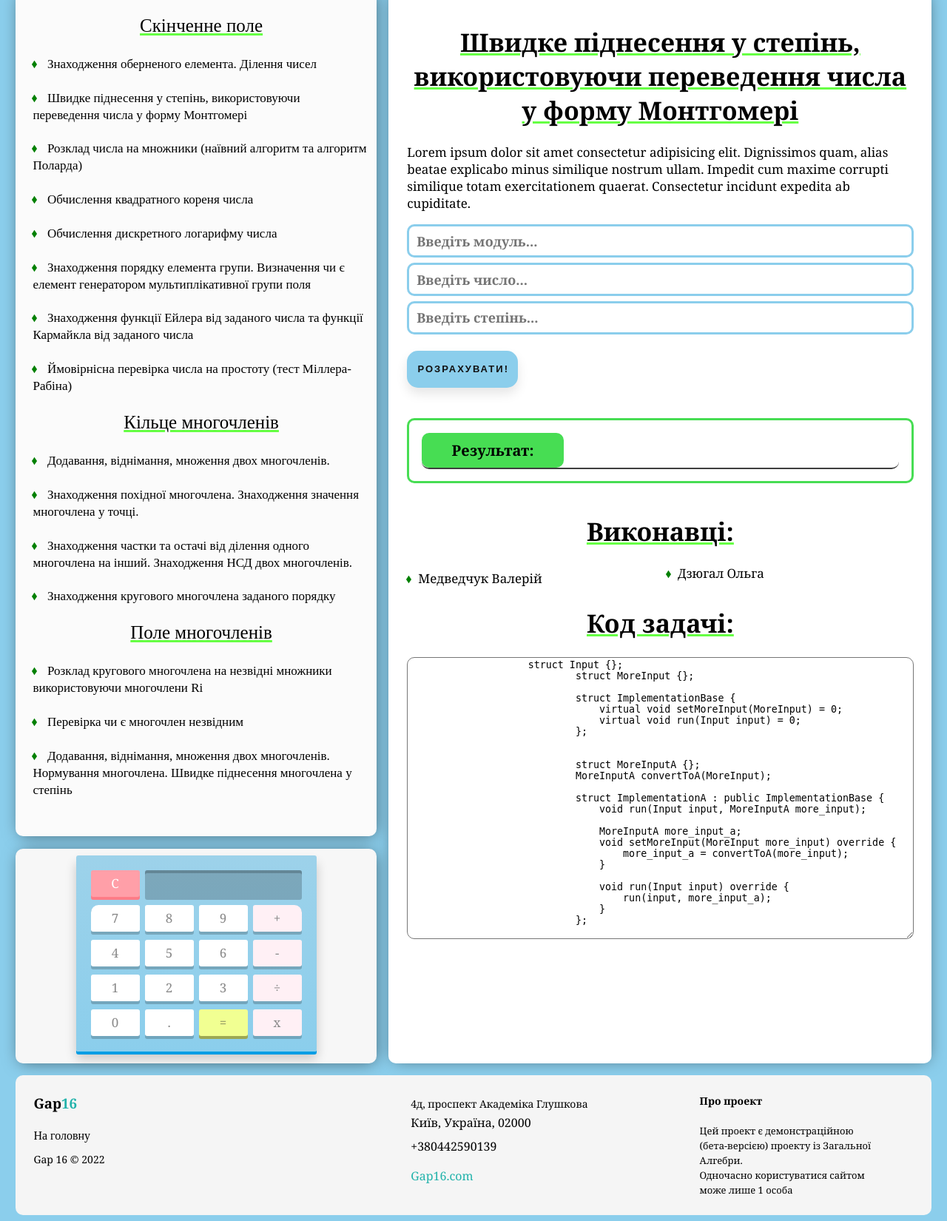
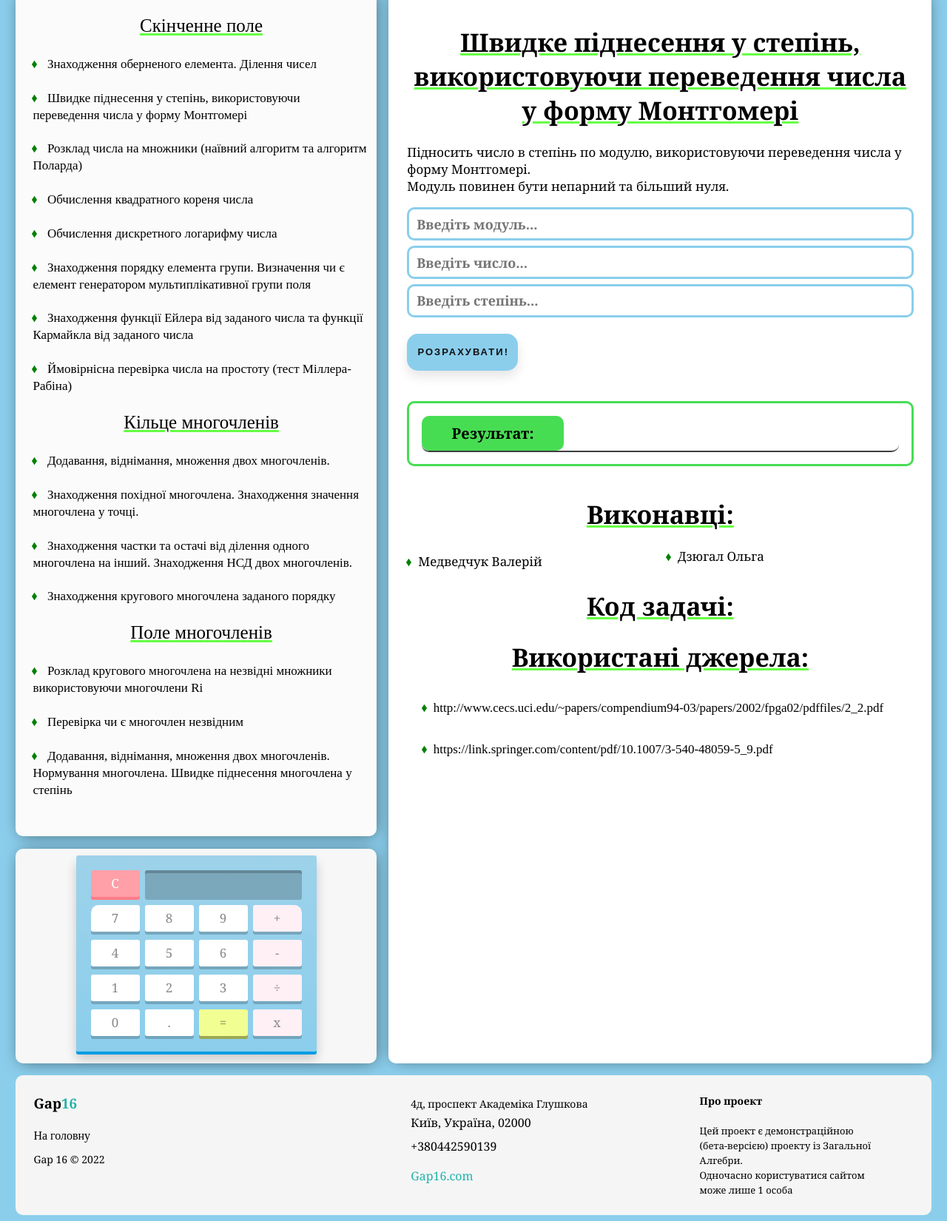
Before and after one commit to chabaniuk-m/gap-demo, a Flask app: template templates/4.html in a window 1280 px wide. Shown: the part 220-1870 px from the top of the page at 74% size. Run offline with Flask 2, Linux system fonts and the light colour scheme; the template is opened without the code that fills it, so the values that code supplies are empty.

Commit message:
Update 4.html
add description

```diff
--- a/templates/4.html
+++ b/templates/4.html
@@ -133,7 +133,7 @@
                 Швидке піднесення у степінь, використовуючи переведення числа у форму Монтгомері
               </h1>
               <p>
-                Lorem ipsum dolor sit amet consectetur adipisicing elit. Dignissimos quam, alias beatae explicabo minus similique nostrum ullam. Impedit cum maxime corrupti similique totam exercitationem quaerat. Consectetur incidunt expedita ab cupiditate.
+              Підносить число в степінь по модулю, використовуючи переведення числа у форму Монтгомері. <br> Модуль повинен бути непарний та більший нуля.
               </p>
 
               <!--Form for operation with TWO INT number-->
@@ -169,33 +169,12 @@
               </div>
               <h1>Код задачі:</h1>
 
-              <textarea cols="100" rows="25">
-                    struct Input {};
-                            struct MoreInput {};
+                 <h1>Використані джерела:</h1>
 
-                            struct ImplementationBase {
-                                virtual void setMoreInput(MoreInput) = 0;
-                                virtual void run(Input input) = 0;
-                            };
-
-
-                            struct MoreInputA {};
-                            MoreInputA convertToA(MoreInput);
-
-                            struct ImplementationA : public ImplementationBase {
-                                void run(Input input, MoreInputA more_input);
-
-                                MoreInputA more_input_a;
-                                void setMoreInput(MoreInput more_input) override {
-                                    more_input_a = convertToA(more_input);
-                                }
-
-                                void run(Input input) override {
-                                    run(input, more_input_a);
-                                }
-                            };
-                    </textarea
-              >
+            <ul>
+            <li><a href="http://www.cecs.uci.edu/~papers/compendium94-03/papers/2002/fpga02/pdffiles/2_2.pdf">http://www.cecs.uci.edu/~papers/compendium94-03/papers/2002/fpga02/pdffiles/2_2.pdf</a></li>
+            <li><a href="https://link.springer.com/content/pdf/10.1007/3-540-48059-5_9.pdf">https://link.springer.com/content/pdf/10.1007/3-540-48059-5_9.pdf</a></li>
+          </ul>
             </div>
         </div>
 
```
